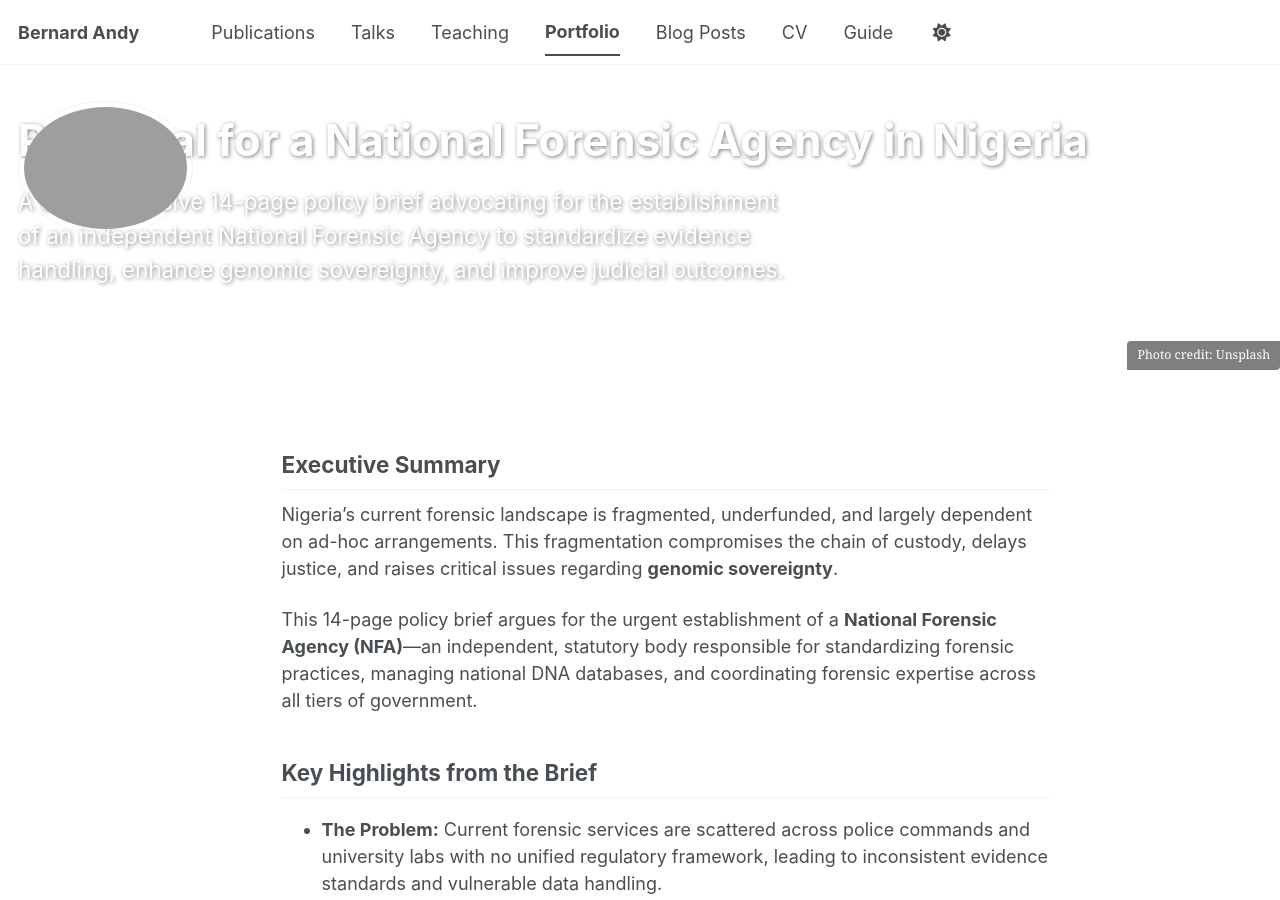
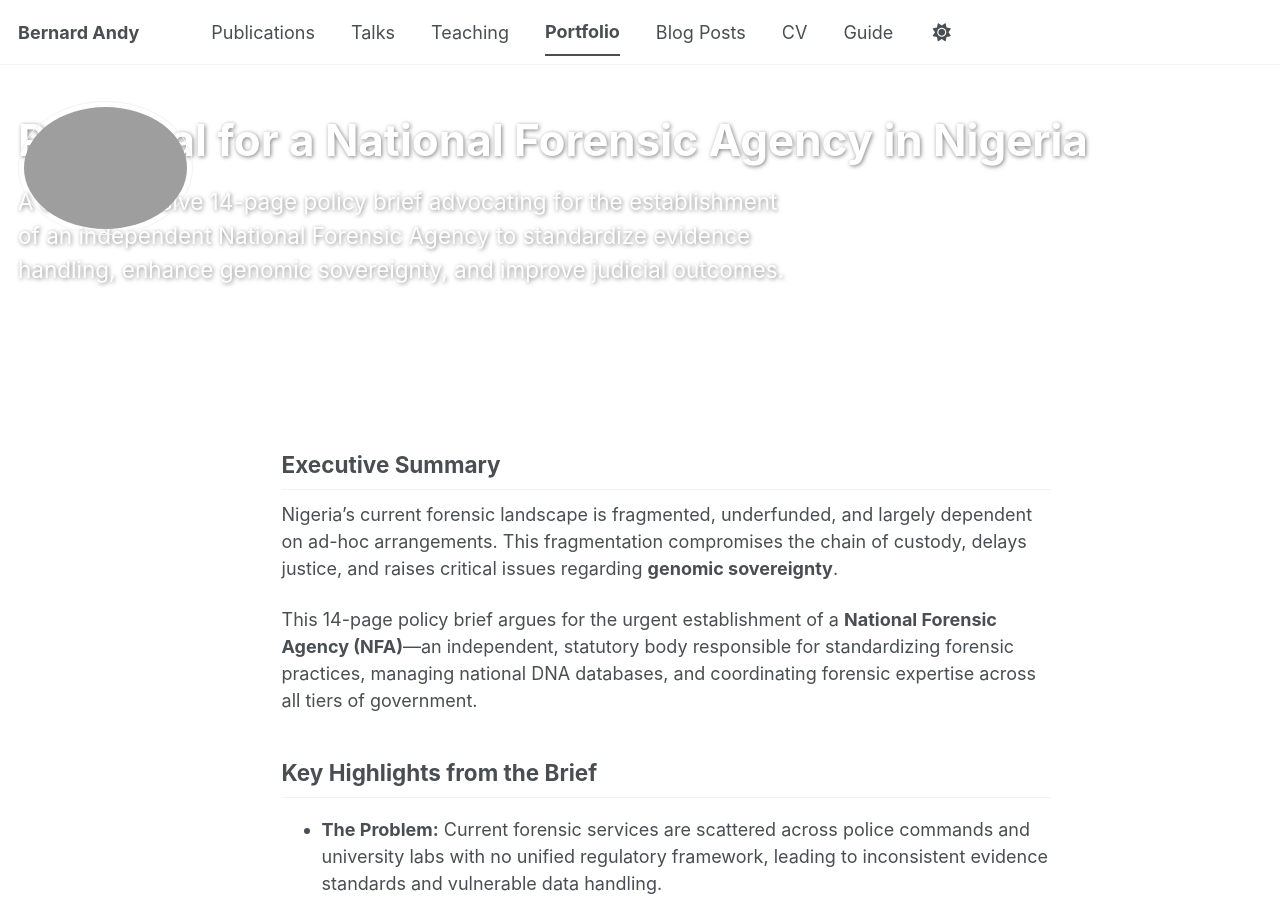
Before and after one commit to BernardAndy/BernardAndy.github.io, a Jekyll site: the page built from _portfolio/2026-03-02-national-forensic-agency.md, in a window 1280 px wide and 900 px high. Built offline with Jekyll 4.4.1, drawn with Linux system fonts in a browser that asks for light colours; a script bundle is joined from its source files by our own code; library files that are not in the unit come from our copies.

Commit message:
Update 2026-03-02-national-forensic-agency.md

```diff
--- a/_portfolio/2026-03-02-national-forensic-agency.md
+++ b/_portfolio/2026-03-02-national-forensic-agency.md
@@ -14,7 +14,7 @@ categories:
   - Policy Briefs
 header:
   overlay_image: /images/forensic-bg.jpg # Optional: Add a background image if you have one
-  caption: "Photo credit: [Unsplash](https://unsplash.com)"
+
 ---
 
 ## Executive Summary
```
